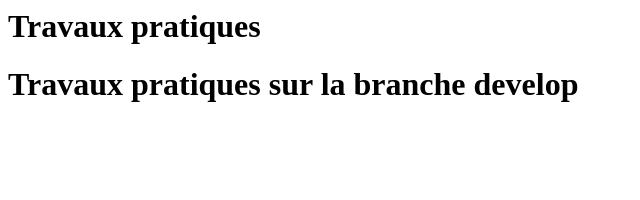
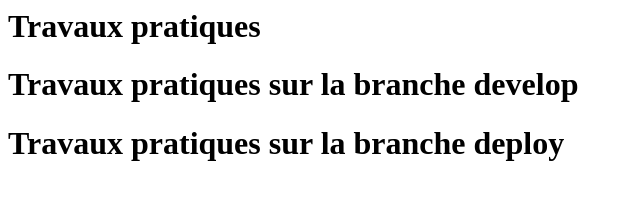
Before and after one commit to isolaf/TP_GIT_3, a plain HTML site: page index.html in a window 1280 px wide. Shown: the whole page, without its empty margins (0-640 px from the left). Drawn offline with Linux system fonts and the light colour scheme.

Commit message:
modification sur la branche deploy

```diff
--- a/index.html
+++ b/index.html
@@ -1,2 +1,3 @@
 <h1> Travaux pratiques </h1>
 <h1> Travaux pratiques sur la branche develop </h1>
+<h1> Travaux pratiques sur la branche deploy </h1>
```
